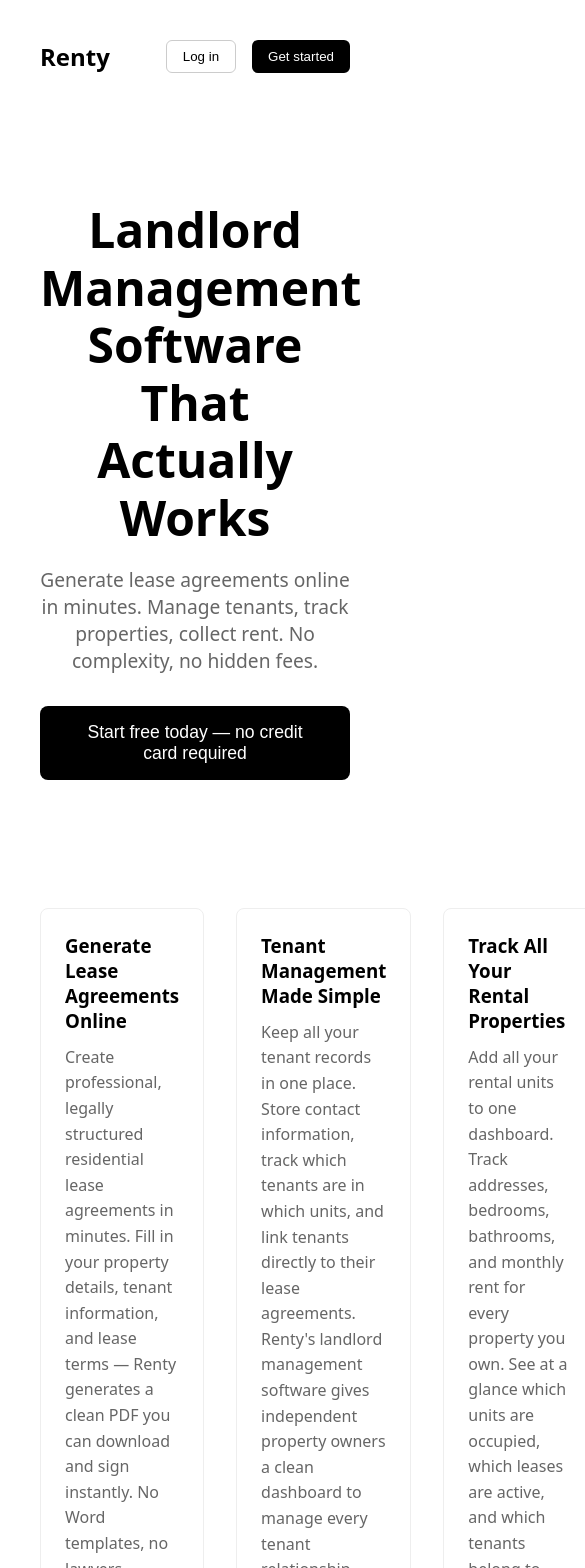
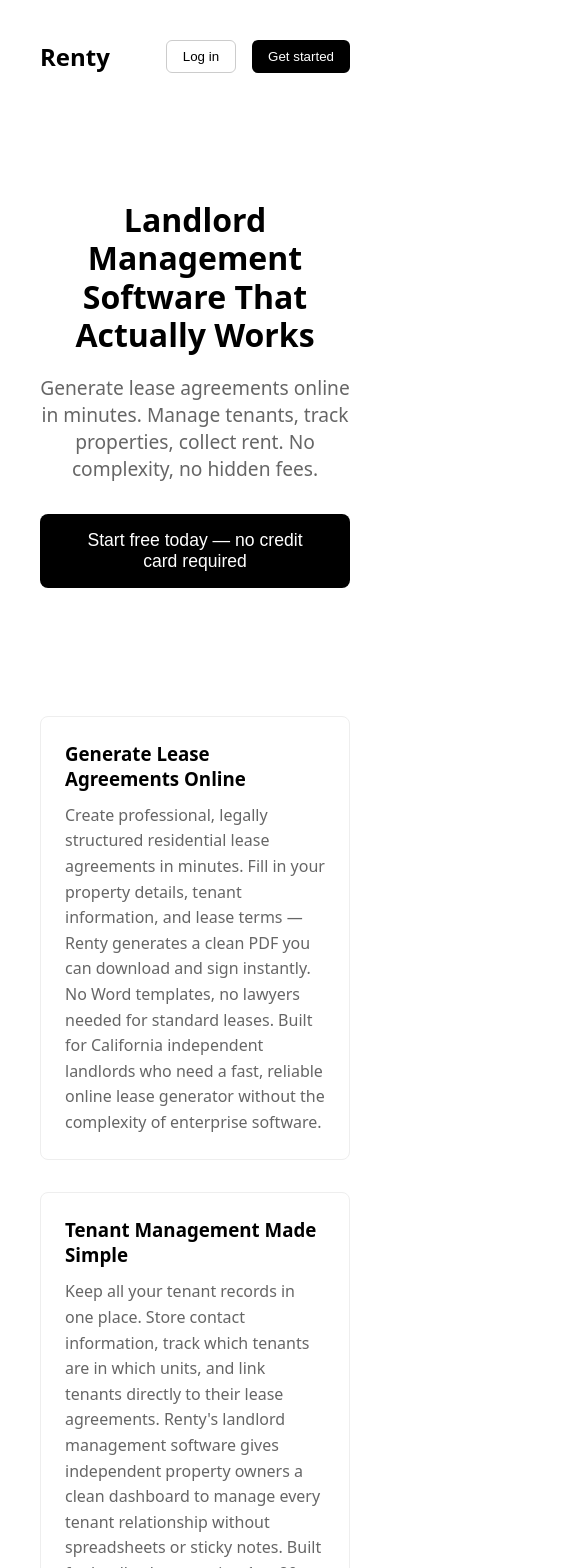
Before and after one commit to infomomtelo-sketch/renty, a React (Vite) app: page / in a window 390 px wide. Shown: the top 1568 px of the page, 585 px wide, since content can reach past the window. Built offline with nearby package versions, Linux system fonts and the light colour scheme; no server answers.

Commit message:
Refactor Landing page styles for responsiveness

```diff
--- a/src/pages/Landing.jsx
+++ b/src/pages/Landing.jsx
@@ -14,7 +14,7 @@
       </nav>
 
       <div style={{ textAlign: 'center', padding: '4rem 0' }}>
-        <h1 style={{ fontSize: '3rem', margin: '0 0 1rem', lineHeight: '1.2' }}>
+        <h1 style={{ fontSize: 'clamp(2rem, 6vw, 3rem)', margin: '0 0 1rem', lineHeight: '1.2' }}>
           Landlord Management Software That Actually Works
         </h1>
         <p style={{ fontSize: '1.2rem', color: '#666', marginBottom: '2rem' }}>
@@ -25,7 +25,7 @@
         </button>
       </div>
 
-      <div style={{ display: 'grid', gridTemplateColumns: 'repeat(3, 1fr)', gap: '2rem', padding: '4rem 0' }}>
+      <div style={{ display: 'grid', gridTemplateColumns: 'repeat(auto-fit, minmax(250px, 1fr))', gap: '2rem', padding: '4rem 0' }}>
         <div style={{ padding: '1.5rem', border: '1px solid #eee', borderRadius: '8px' }}>
           <h3 style={{ margin: '0 0 0.75rem' }}>Generate Lease Agreements Online</h3>
           <p style={{ margin: 0, color: '#666', lineHeight: '1.6' }}>
@@ -48,7 +48,7 @@
 
       <div style={{ padding: '4rem 0', borderTop: '1px solid #eee', borderBottom: '1px solid #eee', marginBottom: '4rem' }}>
         <h2 style={{ textAlign: 'center', marginBottom: '2rem' }}>Trusted by Independent Landlords</h2>
-        <div style={{ display: 'grid', gridTemplateColumns: 'repeat(3, 1fr)', gap: '1.5rem' }}>
+        <div style={{ display: 'grid', gridTemplateColumns: 'repeat(auto-fit, minmax(220px, 1fr))', gap: '1.5rem' }}>
           {[
             { quote: 'Generated my first lease in under 5 minutes. Way easier than Word templates.', name: 'Maria T.', location: 'Fresno, CA' },
             { quote: 'Finally a landlord tool that isn\'t overkill. I manage 3 units and this is perfect.', name: 'James R.', location: 'Clovis, CA' },
```
